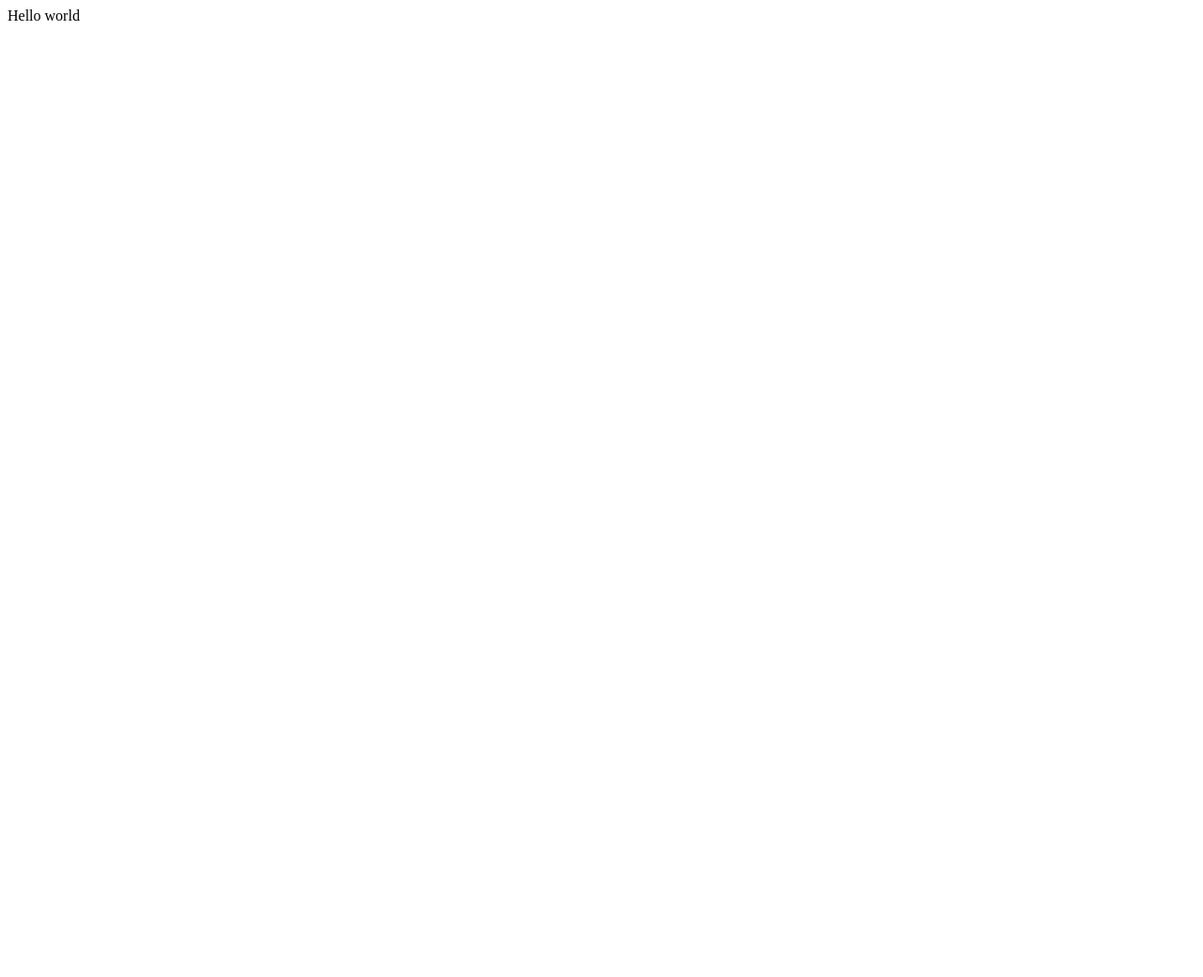
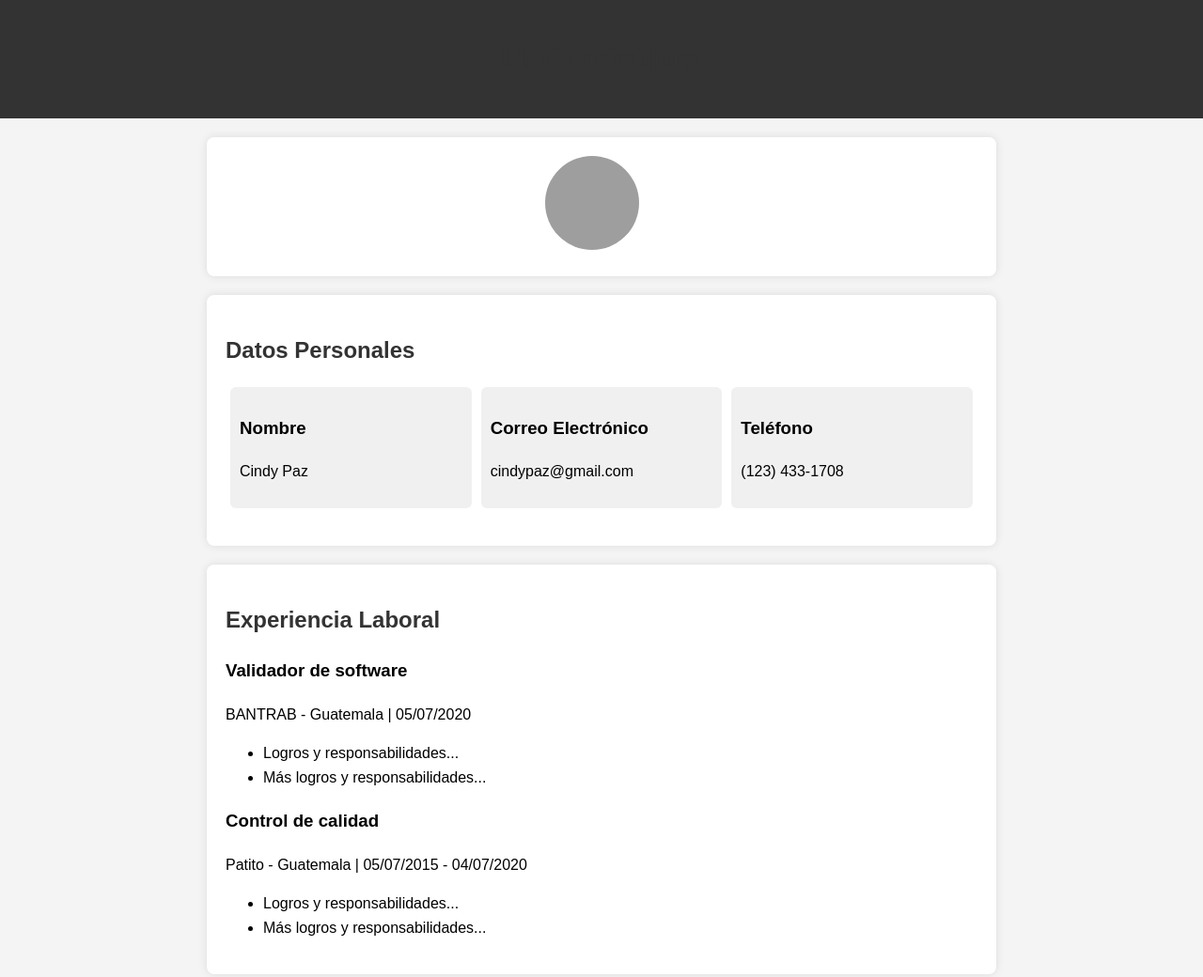
Before and after one commit to CindyPaz123/CindyPaz123.github.io, a plain HTML site: page index.html in a window 1280 px wide. Shown: the top 1040 px of the page at 94% size. Before the commit the page ends 800 px from the top, so only its background shows below. Drawn offline with Linux system fonts and the light colour scheme; grey boxes are pictures that could not be loaded.

Commit message:
diseño nuevo

```diff
--- a/index.html
+++ b/index.html
@@ -1 +1,129 @@
-Hello world
+<!DOCTYPE html>
+<html lang="es">
+<head>
+    <meta charset="UTF-8">
+    <meta name="viewport" content="width=device-width, initial-scale=1.0">
+    <title>Mi Currículum</title>
+    <style>
+        body {
+            font-family: Arial, sans-serif;
+            line-height: 1.6;
+            margin: 0;
+            padding: 0;
+            background-color: #f4f4f4;
+        }
+
+        header {
+            background-color: #333;
+            color: white;
+            text-align: center;
+            padding: 1em 0;
+        }
+
+        section {
+            max-width: 800px;
+            margin: 20px auto;
+            padding: 20px;
+            background-color: white;
+            border-radius: 8px;
+            box-shadow: 0 0 10px rgba(0, 0, 0, 0.1);
+        }
+
+        h1, h2 {
+            color: #333;
+        }
+
+        .info {
+            display: flex;
+            justify-content: space-between;
+            margin-bottom: 20px;
+        }
+
+        .info div {
+            flex: 1;
+            padding: 10px;
+            margin: 0 5px;
+            background-color: #f0f0f0;
+            border-radius: 6px;
+        }
+
+        .profile-pic {
+            width: 100px;
+            height: 100px;
+            border-radius: 50%;
+            object-fit: cover;
+            margin-right: 20px;
+        }
+
+        @media screen and (max-width: 600px) {
+            .info {
+                flex-direction: column;
+            }
+
+            .profile-pic {
+                margin-right: 0;
+                margin-bottom: 10px;
+            }
+        }
+    </style>
+</head>
+<body>
+    <header>
+        <h1>Mi Currículum</h1>
+    </header>
+
+    <section>
+        <div style="text-align: center;">
+            <img class="profile-pic" src="https://w7.pngwing.com/pngs/178/595/png-transparent-user-profile-computer-icons-login-user-avatars-thumbnail.png" alt="Foto de perfil">
+        </div>
+    </section>
+
+    <section>
+        <h2>Datos Personales</h2>
+        <div class="info">
+            <div>
+                <h3>Nombre</h3>
+                <p>Cindy Paz</p>
+            </div>
+            <div>
+                <h3>Correo Electrónico</h3>
+                <p>cindypaz@gmail.com</p>
+            </div>
+            <div>
+                <h3>Teléfono</h3>
+                <p>(123) 433-1708</p>
+            </div>
+        </div>
+    </section>
+
+    <section>
+        <h2>Experiencia Laboral</h2>
+        <div>
+            <h3>Validador de software</h3>
+            <p>BANTRAB - Guatemala | 05/07/2020 </p>
+            <ul>
+                <li>Logros y responsabilidades...</li>
+                <li>Más logros y responsabilidades...</li>
+            </ul>
+        </div>
+
+        <div>
+            <h3>Control de calidad</h3>
+            <p>Patito - Guatemala | 05/07/2015 - 04/07/2020</p>
+            <ul>
+                <li>Logros y responsabilidades...</li>
+                <li>Más logros y responsabilidades...</li>
+            </ul>
+        </div>
+    </section>
+
+    <section>
+        <h2>Educación</h2>
+        <div>
+            <h3>Maestrìa</h3>
+            <p>UMG - Guatemala | 10/10/2024</p>
+            <p>Maestria en direcciòn de proyectos</p>
+        </div>
+    </section>
+</body>
+</html>
```
